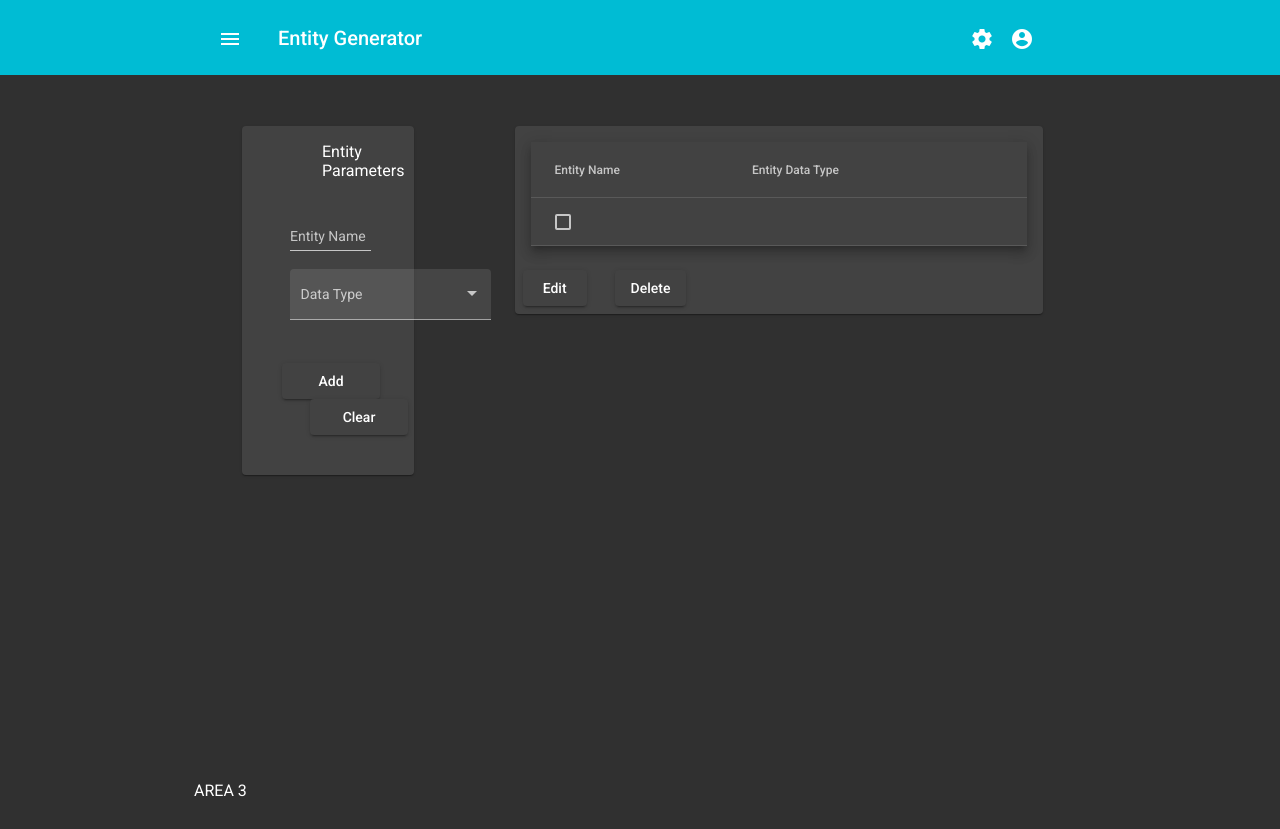
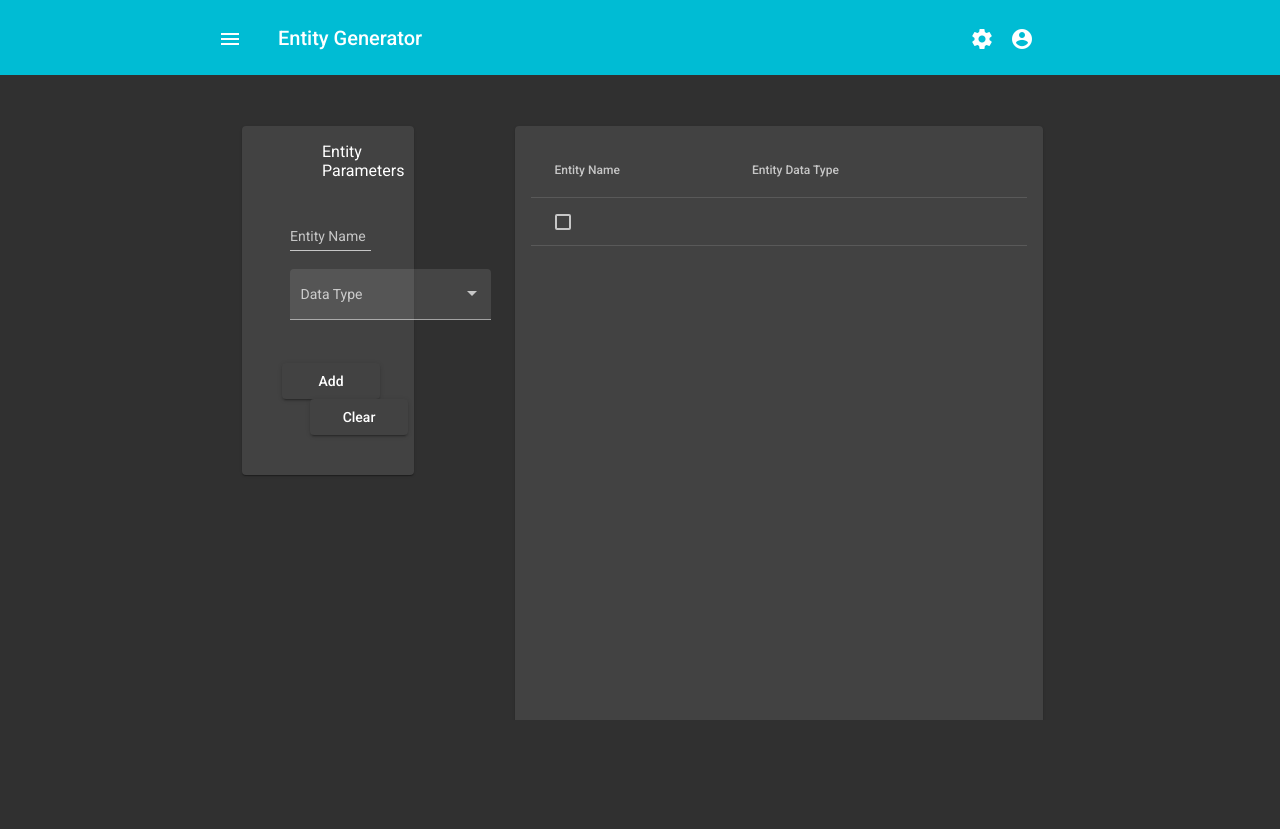
Before and after one commit to dshusdock/Entity-Generator, an Angular app: page /app-entity-creator in a window 1280 px wide. After the commit the page ends 800 px from the top, so only its background shows below. Built offline with nearby package versions, Linux system fonts and the light colour scheme.

Commit message:
dev for entity table

```diff
--- a/src/app/app.component.html
+++ b/src/app/app.component.html
@@ -6,6 +6,6 @@
     <router-outlet></router-outlet>
   </div>
   <div class="area-3">
-    <p>AREA 3</p>
+   <app-footer-part></app-footer-part>
   </div>
 </div>
--- a/src/app/app.component.scss
+++ b/src/app/app.component.scss
@@ -2,7 +2,7 @@
 
 .app-container {
     @include idx.standard-app;
-
+    overflow: hidden;
 }
 
 .area-1 {
--- a/src/app/views/entity-display/entity-display.component.html
+++ b/src/app/views/entity-display/entity-display.component.html
@@ -1,9 +1,10 @@
 <div>
-  <mat-card class="mc-1">
-    <mat-card-content>
+  <mat-card class="mc-1 scrollable-content">
+    <mat-card-content class="mcc-1">
 
 
       <table mat-table [dataSource]="entityList" class="mat-elevation-z8 demo-table">
+
         <ng-container matColumnDef="entityName">
           <th mat-header-cell *matHeaderCellDef> Entity Name </th>
           <td mat-cell *matCellDef="let element">
--- a/src/app/views/entity-display/entity-display.component.scss
+++ b/src/app/views/entity-display/entity-display.component.scss
@@ -1,7 +1,30 @@
 .mc-1 {
+    height: 90%;
     margin: 3em;
+    overflow: hidden;
+}
+
+.mcc-1 {
+    // overflow-y: scroll;
 }
 
 .demo-table {
     width: 100%;
 }
+
+.mat-card.scrollable-content {
+    overflow: hidden;
+    display: flex;
+    flex-direction: column;
+
+    > .mat-card-title-group {
+      display: block;
+    }
+
+    > .mat-card-content {
+      overflow-y: auto;
+    }
+
+    height: 700px;
+    justify-content: space-between;
+  }
--- /dev/null
+++ b/src/app/views/footer-part/footer-part.component.html
@@ -0,0 +1,3 @@
+<mat-toolbar color="accent">
+    <span>My Application</span>
+</mat-toolbar>
--- /dev/null
+++ b/src/app/views/footer-part/footer-part.component.ts
@@ -0,0 +1,15 @@
+import { Component, OnInit } from '@angular/core';
+
+@Component({
+  selector: 'app-footer-part',
+  templateUrl: './footer-part.component.html',
+  styleUrls: ['./footer-part.component.scss']
+})
+export class FooterPartComponent implements OnInit {
+
+  constructor() { }
+
+  ngOnInit(): void {
+  }
+
+}
--- a/src/app/views/views.module.ts
+++ b/src/app/views/views.module.ts
@@ -5,6 +5,7 @@ import { MaterialModule } from 'src/material.module';
 import { EntityCreatorComponent } from './entity-creator/entity-creator.component';
 import { ReactiveFormsModule } from '@angular/forms';
 import { EntityDisplayComponent } from './entity-display/entity-display.component';
+import { FooterPartComponent } from './footer-part/footer-part.component';
 
 
 
@@ -12,13 +13,14 @@ import { EntityDisplayComponent } from './entity-display/entity-display.componen
   declarations: [
     TopToolbarComponent,
     EntityCreatorComponent,
-    EntityDisplayComponent
+    EntityDisplayComponent,
+    FooterPartComponent
   ],
   imports: [
     CommonModule,
     MaterialModule,
     ReactiveFormsModule
   ],
-  exports: [TopToolbarComponent]
+  exports: [TopToolbarComponent, FooterPartComponent]
 })
 export class ViewsModule { }
```
Also changed, not shown: src/app/views/footer-part/footer-part.component.scss (added).
